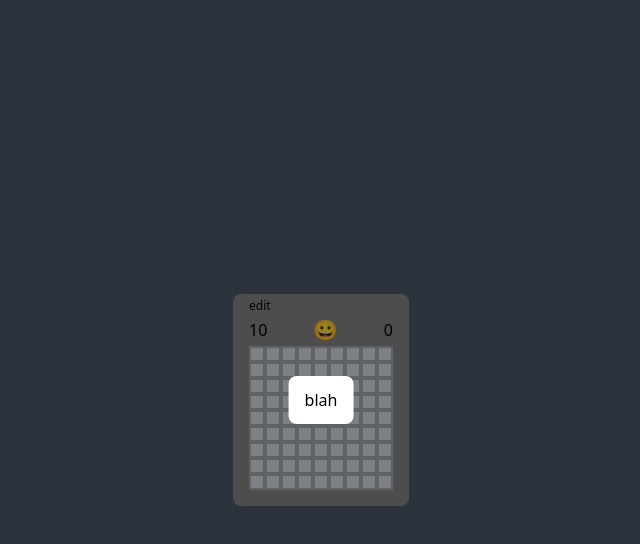
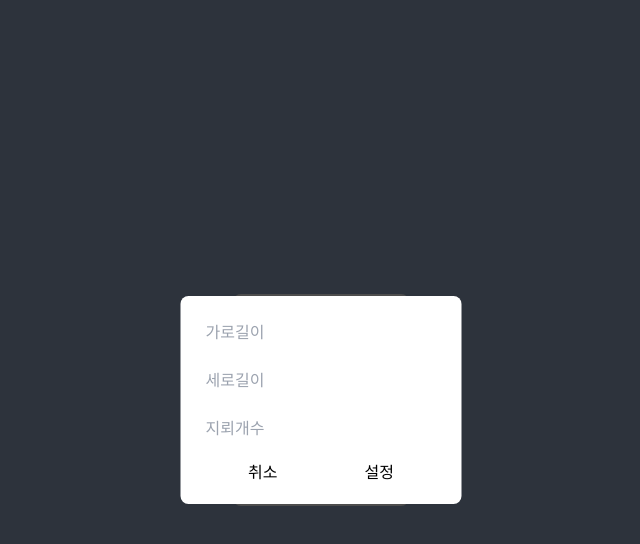
Before and after one commit to caseBread/minesweeper_clone, a React (Create React App) app: page / in a window 1280 px wide. Both pictures are taken after a click on the button "edit". Shown: the top 544 px of the page, without its empty margins (319-959 px from the left). Built offline with nearby package versions, Linux system fonts and the light colour scheme; the HTML template or start-up script is replaced by a standard one.

Commit message:
style : 환경설정 모달 컴포넌트 디자인

```diff
--- /dev/null
+++ b/src/components/Configuration/index.tsx
@@ -0,0 +1,6 @@
+import ConfigurationView from './view';
+
+const Configuration = () => {
+  return <ConfigurationView />;
+};
+export default Configuration;
--- /dev/null
+++ b/src/components/Configuration/style.ts
@@ -0,0 +1,23 @@
+import styled from 'styled-components';
+
+export const ConfigurationForm = styled.form`
+  display: flex;
+  flex-direction: column;
+  gap: 0.5rem;
+  > input {
+    padding: 0.5rem;
+    border: 1px solid white;
+    border-radius: 0.25rem;
+
+    :hover {
+      border: 1px solid #111111;
+    }
+  }
+`;
+
+export const Buttons = styled.div`
+  display: flex;
+  justify-content: space-around;
+
+  padding: 0.5rem;
+`;
--- /dev/null
+++ b/src/components/Configuration/view.tsx
@@ -0,0 +1,18 @@
+import { Buttons, ConfigurationForm } from './style';
+
+const ConfigurationView = () => {
+  return (
+    <>
+      <ConfigurationForm>
+        <input type="number" placeholder="가로길이" />
+        <input type="number" placeholder="세로길이" />
+        <input type="number" placeholder="지뢰개수" />
+        <Buttons>
+          <button type="button">취소</button>
+          <button type="button">설정</button>
+        </Buttons>
+      </ConfigurationForm>
+    </>
+  );
+};
+export default ConfigurationView;
--- a/src/pages/Main/index.tsx
+++ b/src/pages/Main/index.tsx
@@ -1,6 +1,7 @@
 import { useCallback, useMemo, useState } from 'react';
 import Board from '../../components/Board';
 import Modal from '../../components/common/Modal';
+import Configuration from '../../components/Configuration';
 import Edit from '../../components/Edit';
 import Setting from '../../components/Setting';
 import { Wrapper } from './style';
@@ -25,7 +26,11 @@ const Main = () => {
         <Setting />
         <Board />
       </Wrapper>
-      {viewModal && <Modal close={() => setViewModal(false)}>blah</Modal>}
+      {viewModal && (
+        <Modal close={() => setViewModal(false)}>
+          <Configuration />
+        </Modal>
+      )}
     </>
   );
 };
```
